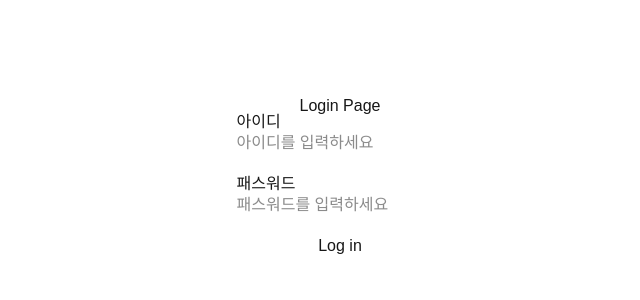
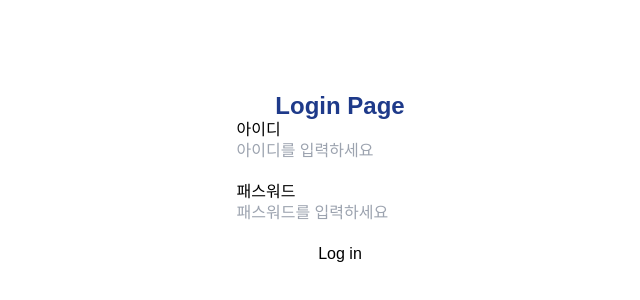
Before and after one commit to aotoyae/sainti, a Next.js app: page / in a window 1280 px wide. Shown: the part 224-524 px from the top of the page, without its empty margins (300-940 px from the left). Built offline with nearby package versions, Linux system fonts and the light colour scheme.

Commit message:
setting: tailwind 버전 재설정

```diff
--- a/package.json
+++ b/package.json
@@ -23,7 +23,7 @@
     "eslint": "^9",
     "eslint-config-next": "15.2.3",
     "postcss": "^8.5.3",
-    "tailwindcss": "^4.0.14",
+    "tailwindcss": "^3.4.17",
     "typescript": "^5"
   }
 }
--- /dev/null
+++ b/postcss.config.js
@@ -0,0 +1,6 @@
+module.exports = {
+  plugins: {
+    tailwindcss: {},
+    autoprefixer: {},
+  },
+}
--- a/src/app/globals.css
+++ b/src/app/globals.css
@@ -1,23 +1,6 @@
-@import 'tailwindcss';
-
-:root {
-  --background: #ffffff;
-  --foreground: #171717;
-}
-
-@theme inline {
-  --color-background: var(--background);
-  --color-foreground: var(--foreground);
-  --font-sans: var(--font-geist-sans);
-  --font-mono: var(--font-geist-mono);
-}
-
-@media (prefers-color-scheme: dark) {
-  :root {
-    --background: #0a0a0a;
-    --foreground: #ededed;
-  }
-}
+@tailwind base;
+@tailwind components;
+@tailwind utilities;
 
 html,
 body,
--- a/src/app/page.tsx
+++ b/src/app/page.tsx
@@ -1,7 +1,7 @@
 export default function Home() {
   return (
     <main className="min-h-screen flex flex-col justify-center items-center">
-      <h1>Login Page</h1>
+      <h1 className="text-2xl text-blue-900 font-bold">Login Page</h1>
       <form className="flex flex-col gap-6">
         <div className="flex flex-col gap-1">
           <label htmlFor="">아이디</label>
--- /dev/null
+++ b/tailwind.config.js
@@ -0,0 +1,12 @@
+/** @type {import('tailwindcss').Config} */
+export default {
+  content: [
+    './src/pages/**/*.{js,ts,jsx,tsx,mdx}',
+    './src/components/**/*.{js,ts,jsx,tsx,mdx}',
+    './src/app/**/*.{js,ts,jsx,tsx,mdx}',
+  ],
+  theme: {
+    extend: {},
+  },
+  plugins: [],
+};
```
Also changed, not shown: 1 other file (tests, documents, lock files or other folders).
